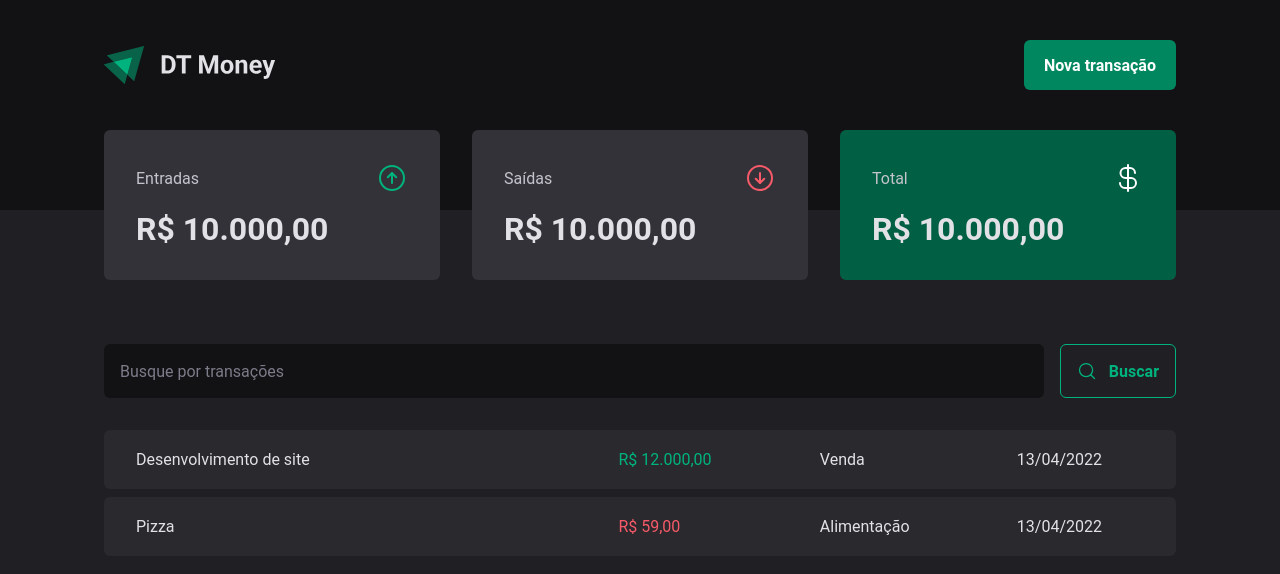
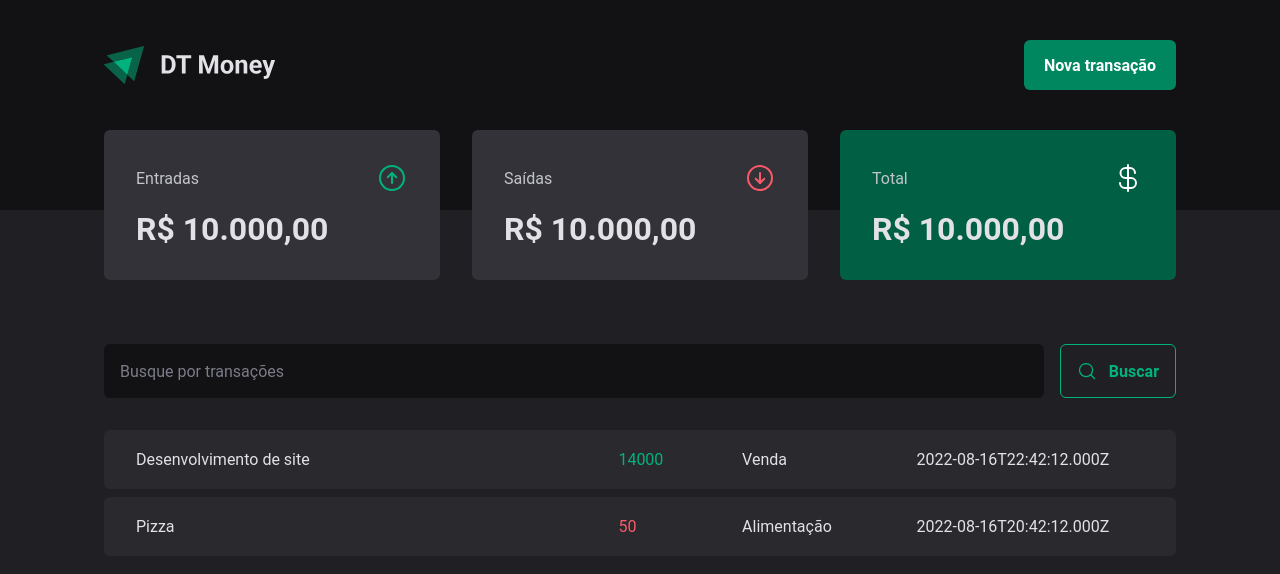
Before and after one commit to pedrolgarcia/dt-money, a React app: page / in a window 1280 px wide. Shown: the top 574 px of the page. Built offline with nearby package versions, Linux system fonts and the light colour scheme; data requests are answered from the project's data file; the HTML template or start-up script is replaced by a standard one.

Commit message:
feat: fetch transactions

```diff
--- a/src/pages/Transactions/index.tsx
+++ b/src/pages/Transactions/index.tsx
@@ -1,3 +1,5 @@
+import { useEffect, useState } from 'react'
+
 import { Header } from '../../components/Header'
 import { Summary } from '../../components/Summary'
 import { SearchForm } from './components/SearchForm'
@@ -8,7 +10,29 @@
   TransactionsTable,
 } from './styles'
 
+interface Transaction {
+  id: number
+  description: string
+  type: 'income' | 'outcome'
+  price: number
+  category: string
+  createdAt: string
+}
+
 export function Transactions() {
+  const [transactions, setTransactions] = useState<Transaction[]>([])
+
+  async function loadTransactions() {
+    const response = await fetch('http://localhost:3000/transactions')
+    const data = await response.json()
+
+    setTransactions(data)
+  }
+
+  useEffect(() => {
+    loadTransactions()
+  }, [])
+
   return (
     <div>
       <Header />
@@ -19,22 +43,18 @@
 
         <TransactionsTable>
           <tbody>
-            <tr>
-              <td width="45%">Desenvolvimento de site</td>
-              <td>
-                <PriceHighlight variant="income">R$ 12.000,00</PriceHighlight>
-              </td>
-              <td>Venda</td>
-              <td>13/04/2022</td>
-            </tr>
-            <tr>
-              <td width="45%">Pizza</td>
-              <td>
-                <PriceHighlight variant="outcome">R$ 59,00</PriceHighlight>
-              </td>
-              <td>Alimentação</td>
-              <td>13/04/2022</td>
-            </tr>
+            {transactions.map((transaction) => (
+              <tr key={transaction.id}>
+                <td width="45%">{transaction.description}</td>
+                <td>
+                  <PriceHighlight variant={transaction.type}>
+                    {transaction.price}
+                  </PriceHighlight>
+                </td>
+                <td>{transaction.category}</td>
+                <td>{transaction.createdAt}</td>
+              </tr>
+            ))}
           </tbody>
         </TransactionsTable>
       </TransactionsContainer>
```
